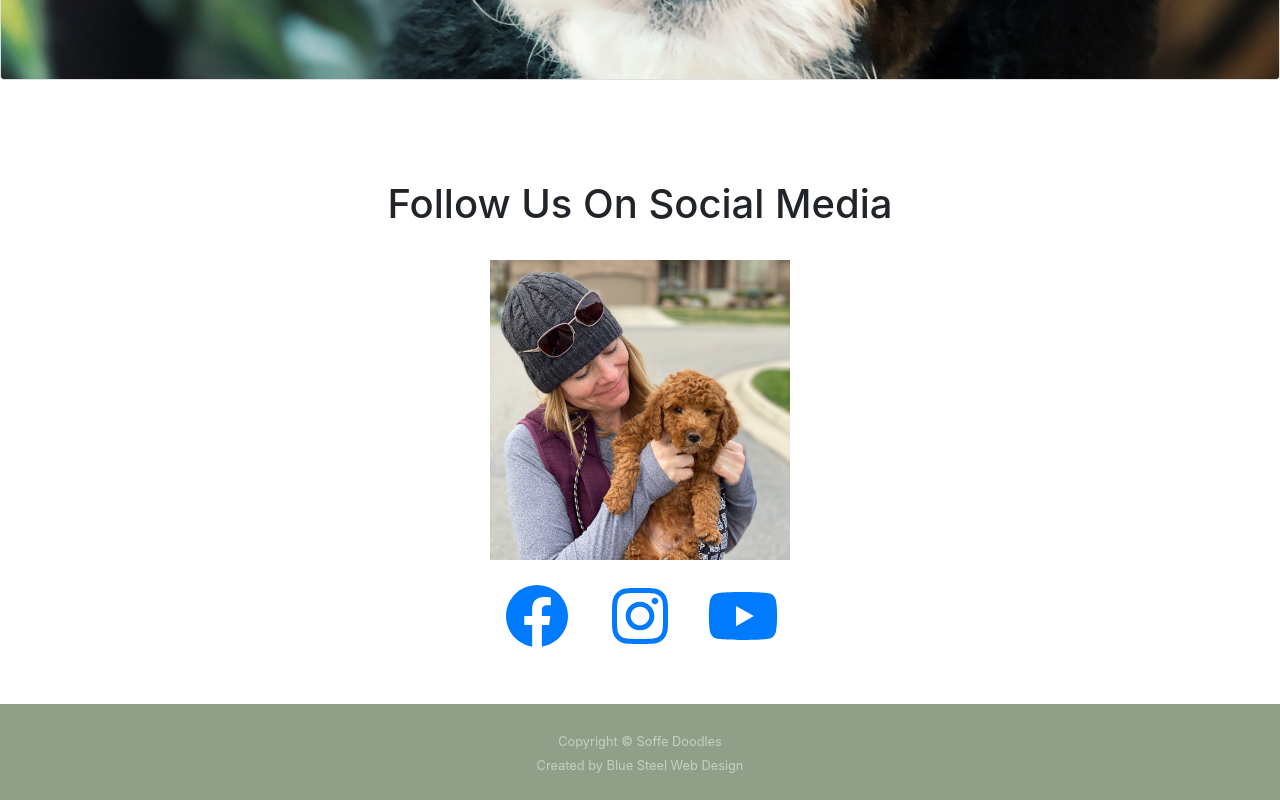
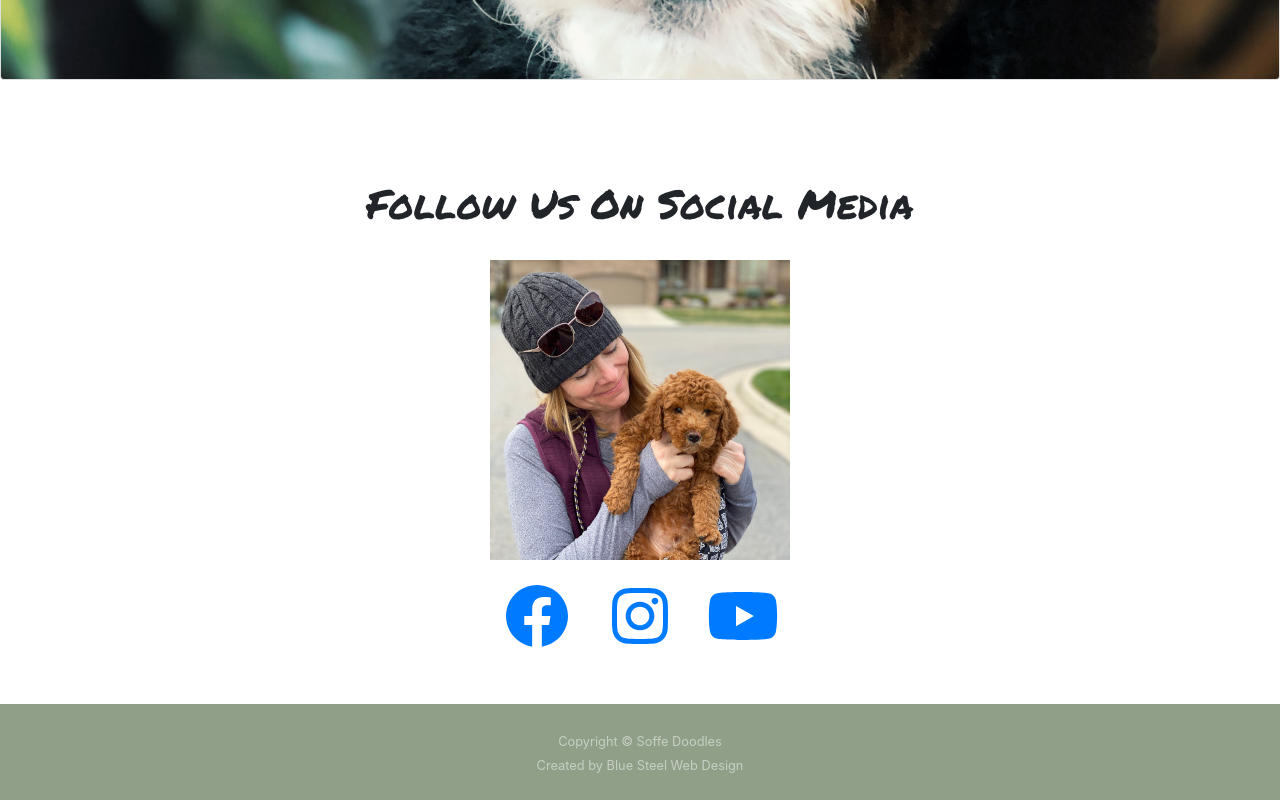
Before and after one commit to benklinton/Soffe-Doodles, a React (Create React App) app: page / in a window 1280 px wide. Shown: the part 3801-4601 px from the top of the page. Built offline with nearby package versions, Linux system fonts and the light colour scheme.

Commit message:
added font style to social media component

```diff
--- a/package.json
+++ b/package.json
@@ -1,5 +1,5 @@
 {
-  "homepage": "https://soffe-doodles.wm.r.appspot.com",
+  "homepage": "https://benklinton.github.io/Soffe-Doodles",
   "name": "soffe_doodles",
   "version": "0.1.0",
   "main": "index.html",
--- a/src/components/social media/index.js
+++ b/src/components/social media/index.js
@@ -6,7 +6,7 @@ import Image from './images/Dog.jpg';
 
 function SocialMedia() {
     return (
-       <Container className="container-fluid content mb-4">
+       <Container className="container-fluid content mb-4 font-1">
             <h1>Follow Us On Social Media</h1>
             <Row className="d-flex justify-content-center">
             <div className=" col-12 mt-4"><img alt='' src={Image}></img></div>
```
Also changed, not shown: 1 other file (tests, documents, lock files or other folders).
